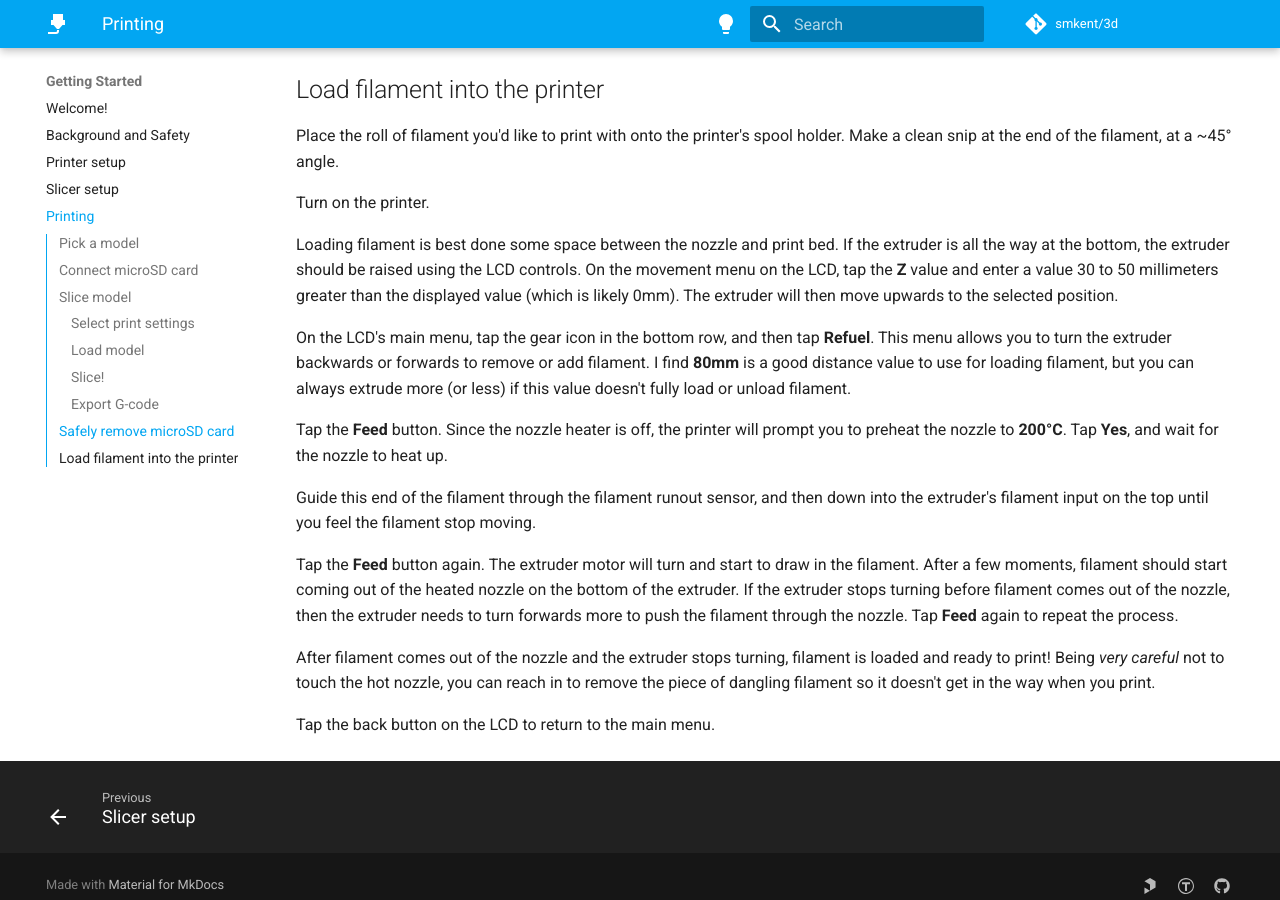
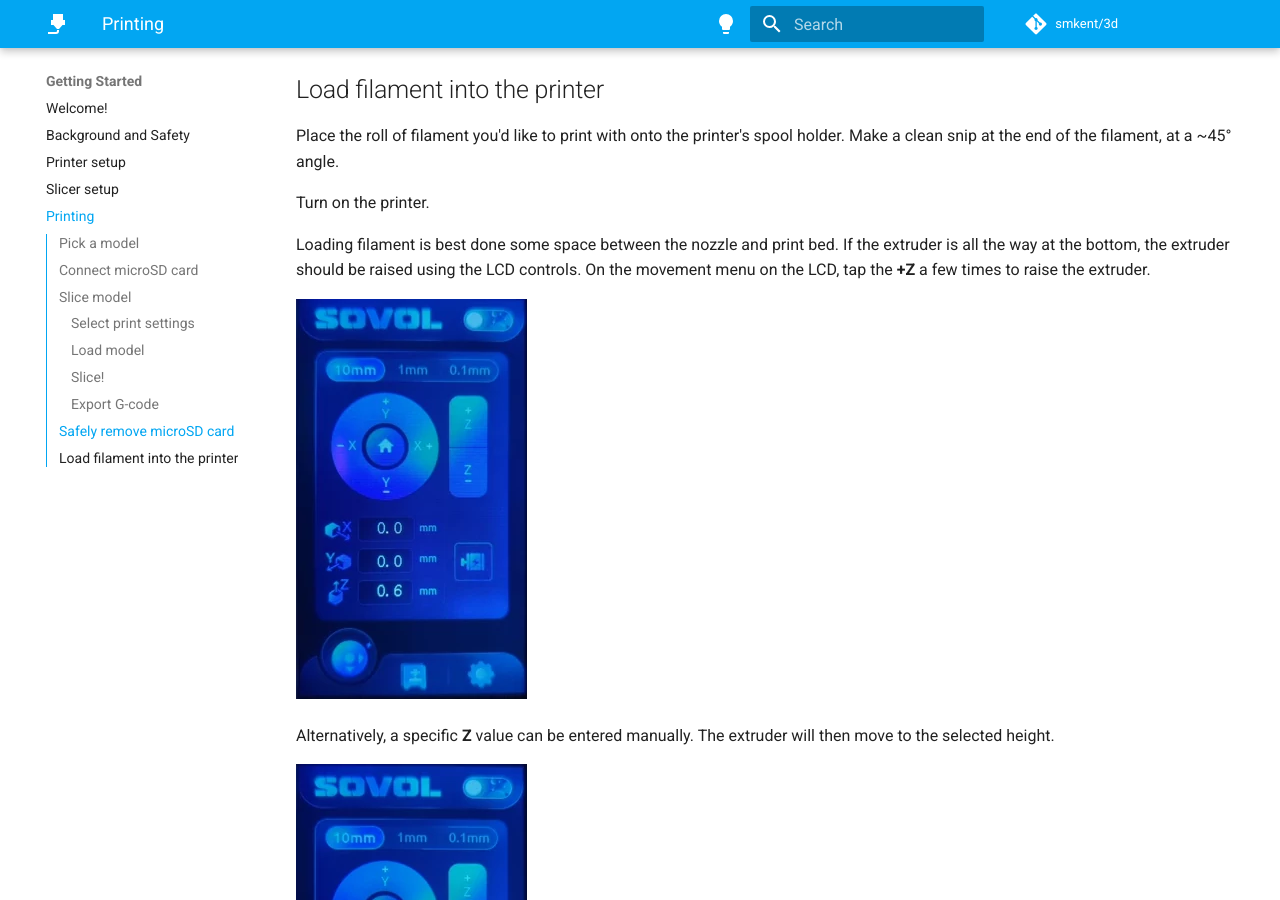
Before and after one commit to smkent/3d, an MkDocs documentation site: the page built from docs/getting-started/printing.md, in a window 1280 px wide and 900 px high, scrolled down 4982 px. Built offline with MkDocs 1.6.1 and Material for MkDocs 9.7.7, drawn with Linux system fonts in a browser that asks for light colours; plug-ins that fetch from the network failed and are left out; comment, search, counter and statistics services are not loaded.

Commit message:
Add Z height LCD animations to Printing page

```diff
--- a/docs/getting-started/printing.md
+++ b/docs/getting-started/printing.md
@@ -136,9 +136,15 @@ Turn on the printer.
 
 Loading filament is best done some space between the nozzle and print bed. If
 the extruder is all the way at the bottom, the extruder should be raised using
-the LCD controls. On the movement menu on the LCD, tap the **Z** value and enter
-a value 30 to 50 millimeters greater than the displayed value (which is likely
-0mm). The extruder will then move upwards to the selected position.
+the LCD controls. On the movement menu on the LCD, tap the **+Z** a few times to
+raise the extruder.
+
+![Raising the Z height on the LCD][lcd-raise-z]{data-gallery="lcdfilament"}
+
+Alternatively, a specific **Z** value can be entered manually. The extruder will
+then move to the selected height.
+
+![Setting Z to 50mm on the LCD][lcd-set-z-50]{data-gallery="lcdfilament"}
 
 On the LCD's main menu, tap the gear icon in the bottom row, and then tap
 **Refuel**. This menu allows you to turn the extruder backwards or forwards to
@@ -171,13 +177,15 @@ Tap the back button on the LCD to return to the main menu.
 
 [benchy]: https://www.thingiverse.com/thing:763622
 [calicat]: https://www.thingiverse.com/thing:1545913
+[lcd-raise-z]: ../img/lcd-raise-z.webp
+[lcd-set-z-50]: ../img/lcd-set-z-50.webp
+[prusaslicer-estimates]: ../img/prusaslicer-estimates.png
+[prusaslicer-export-to-microsd-card]: ../img/prusaslicer-export-to-microsd-card.gif
+[prusaslicer-material-selection-pla]: ../img/prusaslicer-material-selection-pla.png
+[prusaslicer-microsd-card-button]: ../img/prusaslicer-microsd-card-button.png
+[prusaslicer-model-import]: ../img/prusaslicer-model-import.gif
+[prusaslicer-plater]: ../img/prusaslicer-plater.png
+[prusaslicer-slice-now]: ../img/prusaslicer-slice-now.gif
+[prusaslicer-toolbar-add]: ../img/prusaslicer-toolbar-add.png
+[slicer-setup]: slicer-setup.md
 [thingiverse-calicat-download]: ../img/thingiverse-calicat-download.png
-[prusaslicer-plater]: ../img/prusaslicer-plater.png
-[prusaslicer-estimates]: ../img/prusaslicer-estimates.png
-[prusaslicer-toolbar-add]: ../img/prusaslicer-toolbar-add.png
-[prusaslicer-model-import]: ../img/prusaslicer-model-import.gif
-[prusaslicer-microsd-card-button]: ../img/prusaslicer-microsd-card-button.png
-[prusaslicer-material-selection-pla]: ../img/prusaslicer-material-selection-pla.png
-[prusaslicer-slice-now]: ../img/prusaslicer-slice-now.gif
-[prusaslicer-export-to-microsd-card]: ../img/prusaslicer-export-to-microsd-card.gif
-[slicer-setup]: slicer-setup.md
```
Also changed, not shown: docs/img/lcd-raise-z.webp (added), docs/img/lcd-set-z-50.webp (added).
